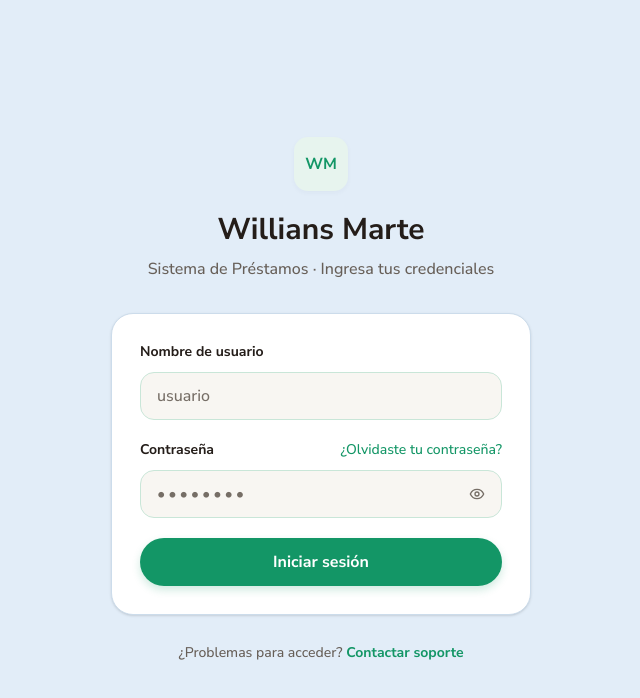
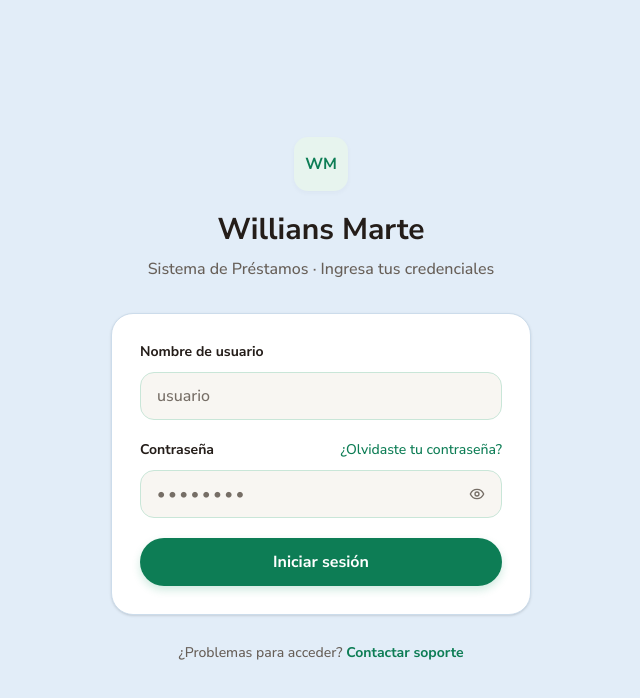
Before and after one commit to thebuuba/inversiones-willians-marte, a Next.js app in the folder apps/frontend/: page /login in a window 1280 px wide. Shown: the top 698 px of the page, without its empty margins (319-959 px from the left). Built offline with nearby package versions, Linux system fonts and the light colour scheme; no server answers.

Commit message:
fix(ui): increase primary green contrast to meet WCAG AA for text

```diff
--- a/apps/frontend/src/app/globals.css
+++ b/apps/frontend/src/app/globals.css
@@ -56,9 +56,9 @@
   --surface-subtle: #f8f6f2;
   --surface-muted-ui: #f5f3ef;
   --surface-elevated: #ffffff;
-  --primary: #139666;
-  --primary-hover: #0d7d55;
-  --primary-accent: #139666;
+  --primary: #0d7d55;
+  --primary-hover: #096944;
+  --primary-accent: #0d7d55;
   --primary-soft: #e7f4ee;
   --primary-border: #c9e6d8;
   --text-primary: #241d19;
```
